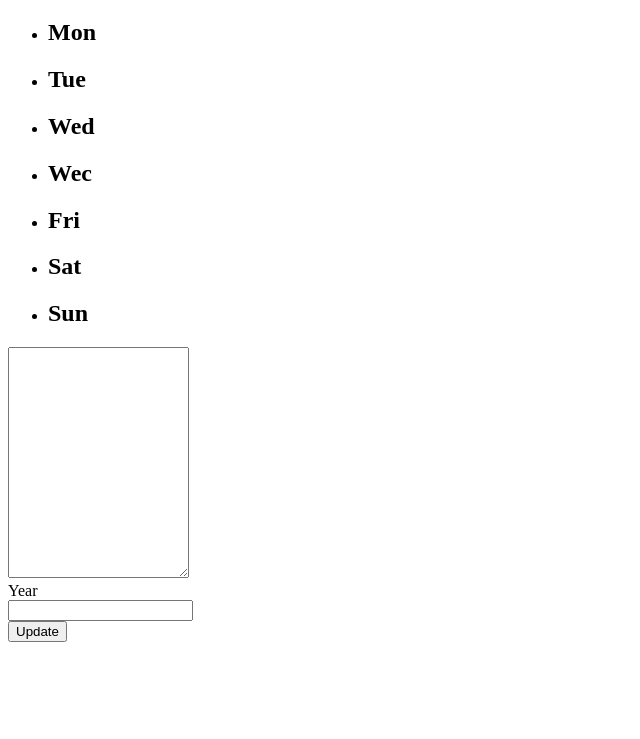
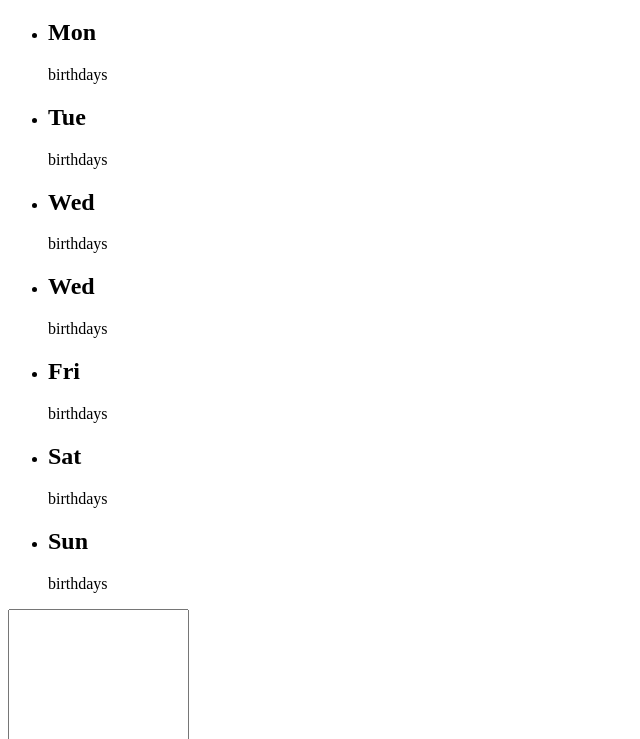
Before and after one commit to sdhanrajaxioned/birthday_cal, a website: page index.html in a window 1280 px wide. Shown: the part 61-800 px from the top of the page, without its empty margins (0-640 px from the left). Drawn offline with Linux system fonts and the light colour scheme.

Commit message:
fixed spelling mistake

```diff
--- a/index.html
+++ b/index.html
@@ -20,24 +20,31 @@
           <ul class="birthday-cal">
             <li class="day" id="mon">
               <h2>Mon</h2>
+              <div class="birthDays">birthdays</div>
             </li>
             <li class="day" id="tue">
               <h2>Tue</h2>
+              <div class="birthDays">birthdays</div>
             </li>
             <li class="day" id="wed">
               <h2>Wed</h2>
+              <div class="birthDays">birthdays</div>
             </li>
             <li class="day" id="Thu">
-              <h2>Wec</h2>
+              <h2>Wed</h2>
+              <div class="birthDays">birthdays</div>
             </li>
             <li class="day" id="Fri">
               <h2>Fri</h2>
+              <div class="birthDays">birthdays</div>
             </li>
             <li class="day" id="Sat">
               <h2>Sat</h2>
+              <div class="birthDays">birthdays</div>
             </li>
             <li class="day" id="Sun">
               <h2>Sun</h2>
+              <div class="birthDays">birthdays</div>
             </li>
           </ul>
           <div class="form-container">
```
